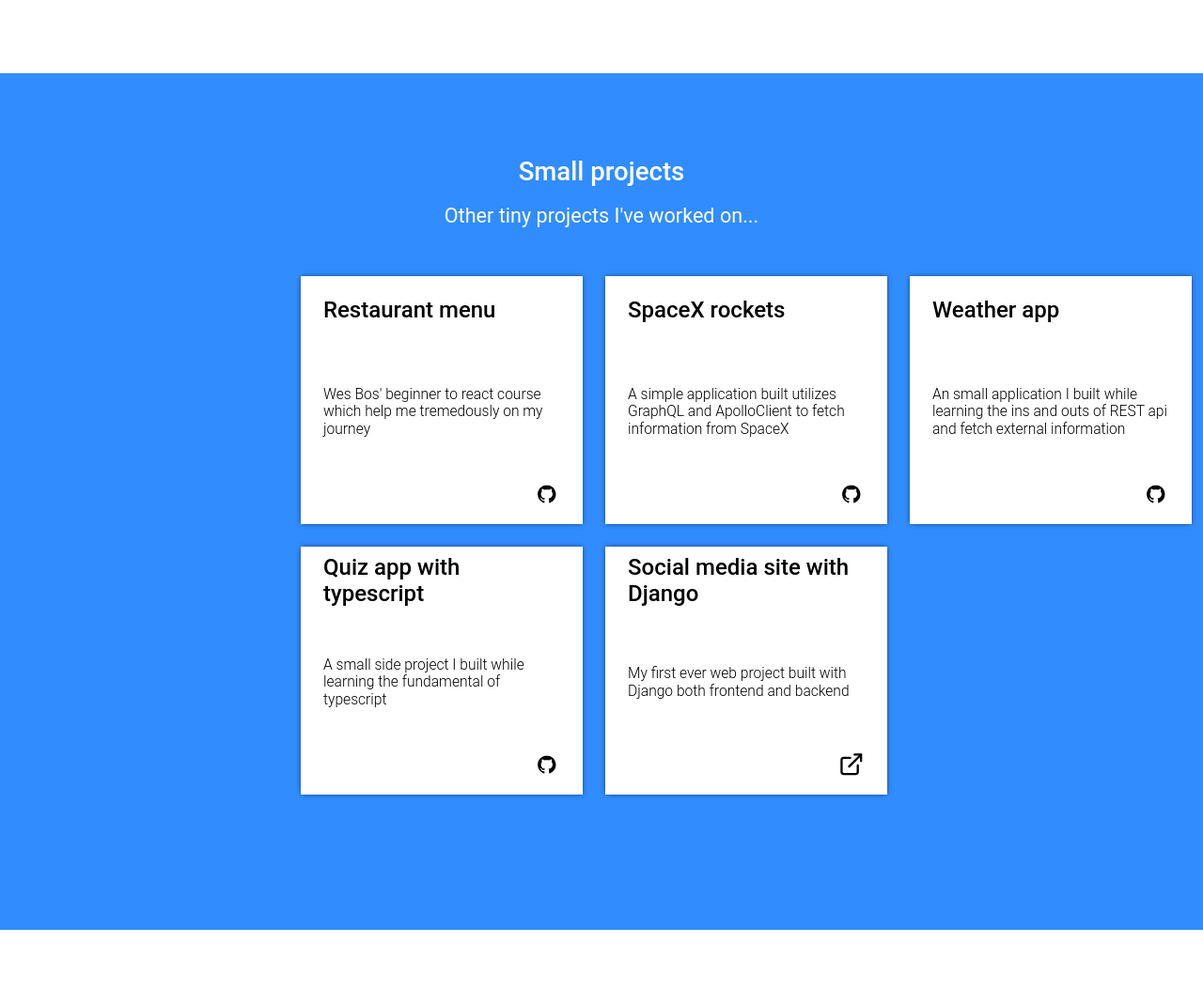
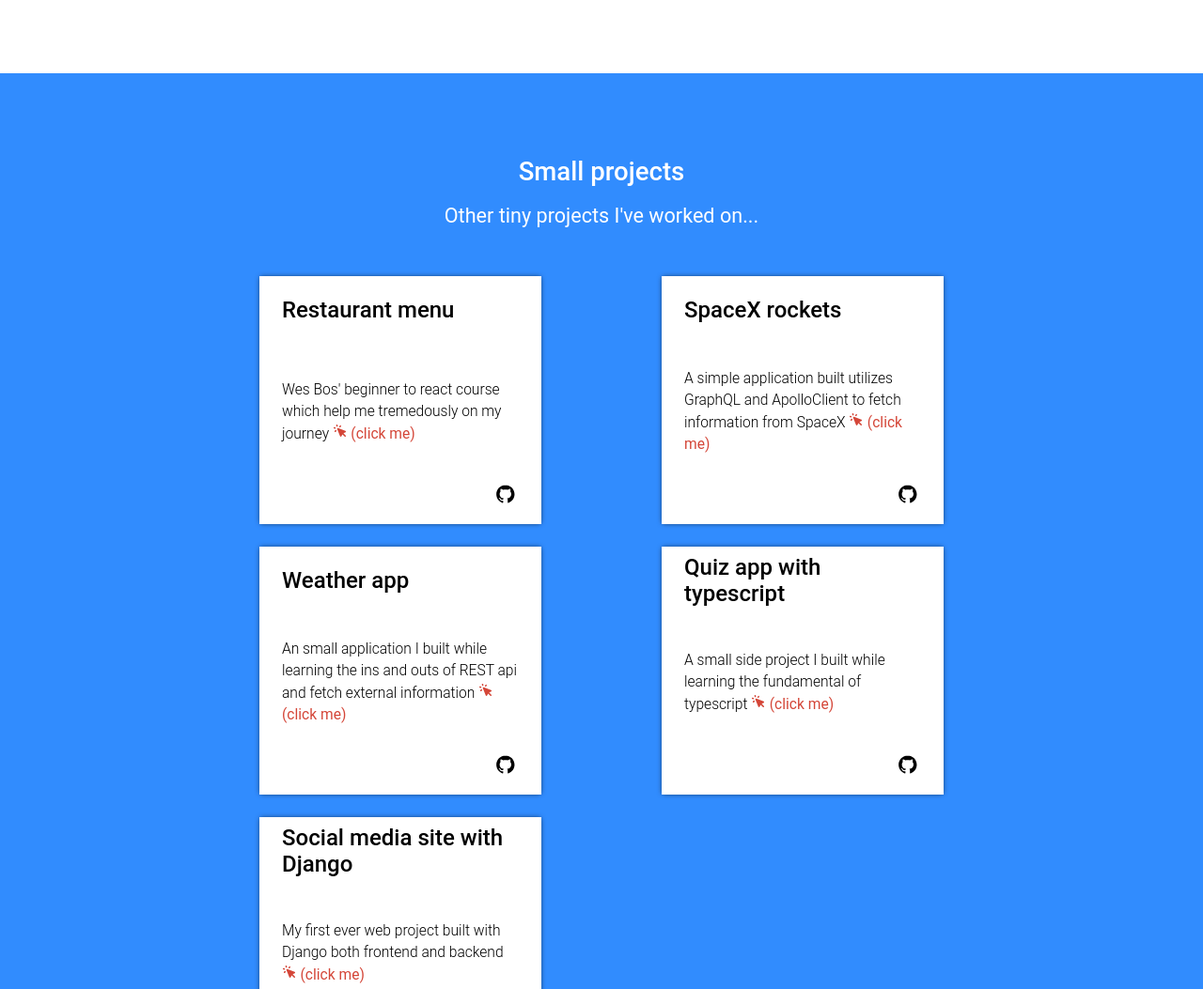
Before and after one commit to Junfengou/Portfolio-v3, a Gatsby site: page / in a window 1280 px wide. Shown: the part 4202-5255 px from the top of the page at 94% size. Before the commit the page ends 5192 px from the top, so only its background shows below. Built offline with nearby package versions, Linux system fonts and the light colour scheme; Gatsby itself is replaced by a stand-in of ours.

```diff
--- a/src/components/Projects/ProjectCard.js
+++ b/src/components/Projects/ProjectCard.js
@@ -12,13 +12,10 @@ function ProjectCard({project}) {
     console.log(stack);
     return (
         <ProjectCardStyles>
-            {/* <button className={`card ${inView ? "isVisible" : null} ${flip ? "flip" : null}`}
+
+            <button className={`card ${inView ? "isVisible" : null} ${flip ? "flip" : null}`}
             onMouseEnter={() => setFlip(true)}
             onMouseLeave={() => setFlip(false)}
-            onClick={() => setFlip(!flip)}
-            ref={ref}> */}
-            <button className={`card ${inView ? "isVisible" : null} ${flip ? "flip" : null}`}
-
             onClick={() => setFlip(!flip)}
             ref={ref}>
                 <div className="cardSide front">
--- a/src/components/Skills/TechTag.js
+++ b/src/components/Skills/TechTag.js
@@ -49,6 +49,7 @@ const SkillItemStyles = styled.div`
         p {
             font-size: var(--text-xs);
 
+
         }
     }
 
--- a/src/components/smallProjects/SmProject.js
+++ b/src/components/smallProjects/SmProject.js
@@ -2,15 +2,16 @@ import React from 'react'
 import SmProjectCard from './SmProjectCard';
 import SmProjectStyles from './SmProjectStyles'
 import smproject from "../../data/smproject"
+import { useInView } from 'react-intersection-observer';
 
 function SmProject() {
-
+    const [ ref, inView ] = useInView({ threshold: 0.2, triggerOnce: true })
     return (
         <SmProjectStyles>
-            <div className="title">
+            <div className={`title ${inView ? "isVisible" : null}`} ref={ref} >
                 <h1>Small projects</h1>
                 <p>Other tiny projects I've worked on...</p></div>
-            <div className="content">
+
                 <div className="wrapper">
                     {
                         smproject.map((project , i) => (
@@ -18,7 +19,7 @@ function SmProject() {
                         ))
                     }
                 </div>
-            </div>
+
         </SmProjectStyles>
     )
 }
--- a/src/components/smallProjects/SmProjectCard.js
+++ b/src/components/smallProjects/SmProjectCard.js
@@ -1,18 +1,21 @@
 import React, { useState } from 'react'
 import TechTag from '../Skills/TechTag';
 import ProjectCard from "./SmProjectCardStyles"
+import {HiCursorClick} from "react-icons/hi"
+import { useInView } from 'react-intersection-observer';
 
 function SmProjectCard({project}) {
-    const { title, icon, description, tech, stack } = project;
+    const { title, icon, description, tech, stack, link } = project;
     const [ flip, setFlip ] = useState(false);
+    const [ ref, inView ] = useInView({ threshold: 0.8, triggerOnce: true })
 
     return (
-        <ProjectCard onClick={() => setFlip(!flip)}>
-            <div className={`${flip ? "flip" : null}`}>
+        <ProjectCard onClick={() => setFlip(!flip)} >
+            <div className={`card ${flip ? "flip" : null} ${inView ? "animate" : null} `} ref={ref}  >
                 <div className="cardSide front">
                     <h1>{title}</h1>
-                    <h5>{description}</h5>
-                    <p>{icon}</p>
+                    <h5>{description} <span><HiCursorClick /> (click me)</span></h5>
+                    <a href={link} target="_blank" rel="noopener noreferrer">{icon}</a>
                 </div>
 
                 <div className="cardSide back">
--- a/src/components/smallProjects/SmProjectCardStyles.js
+++ b/src/components/smallProjects/SmProjectCardStyles.js
@@ -1,6 +1,10 @@
 import styled from "styled-components"
 
 const ProjectCard = styled.div`
+
+    .card{
+        /* border: solid red; */
+        opacity: 0;
         display: grid;
         height: 22rem;
         width: 25rem;
@@ -12,6 +16,7 @@ const ProjectCard = styled.div`
         border: none;
         border-radius: var(--radius-sm);
         box-shadow: var(--shadow-1);
+    }
 
 
     .cardSide {
@@ -24,9 +29,7 @@ const ProjectCard = styled.div`
         -webkit-backface-visibility: hidden;
         backface-visibility: hidden;
         overflow: hidden;
-        display: grid;
-        grid-template-rows: 6rem 1fr max-content;
-        grid-template-columns: 1fr;
+
     }
 
     .front {
@@ -36,14 +39,19 @@ const ProjectCard = styled.div`
         height: 100%; */
         align-items: center;
         background: var(--color-white);
+        cursor: pointer;
+        display: grid;
+        grid-template-rows: 6rem 1fr max-content;
 
     }
 
     .back {
         transform: rotateY(180deg);
-
-        background: var(--color-primary);
+        cursor: pointer;
+        background: var(--color-white);
         align-items: center;
+        display: grid;
+        grid-template-rows: 6rem 1fr max-content;
     }
 
 
@@ -52,7 +60,9 @@ const ProjectCard = styled.div`
         margin: 0 2rem;
         font-size: var(--text-lg);
         font-weight: var(--weight-bold);
+        display: flex;
     }
+
 
     h5 {
         text-align: start;
@@ -60,13 +70,18 @@ const ProjectCard = styled.div`
         line-height: 1.2;
         font-size: var(--text-xs);
         font-weight: var(--weight-thin);
+        line-height: 1.5;
     }
 
-    p {
+    a {
         text-align: end;
         margin: 0 2rem;
         margin-bottom: 1rem;
         font-size: var(--text-xl);
+    }
+
+    span {
+        color: var(--color-gmail);
     }
 
     .flip {
@@ -79,5 +94,25 @@ const ProjectCard = styled.div`
         }
     }
 
+    .animate {
+        animation: fadeUp 1s ease-in forwards;
+    }
+
+    @keyframes fadeUp {
+        0% {
+            opacity: 0;
+            transform: translateY(3rem);
+        }
+        40% {
+            opacity: 0.6;
+            transform: translateY(-1rem);
+        }
+        100% {
+            opacity: 1;
+            transform: translateY(0);
+        }
+    }
+
+
 `
 export default ProjectCard;
--- a/src/components/smallProjects/SmProjectStyles.js
+++ b/src/components/smallProjects/SmProjectStyles.js
@@ -34,20 +34,50 @@ const SmProjectStyles = styled.div`
         display: flex;
         justify-content: center;
         align-items: center;
+        flex-wrap: wrap;
         width: 100%;
+
+        border: solid red;
 
     }
 
     .wrapper {
         display: grid;
         grid-template-columns: repeat(3, 1fr);
-        grid-template-rows: repeat(auto, 1fr);
+        grid-template-rows: repeat(auto-fill, minmax(100px, 1fr));
         justify-items: center;
         align-items: center;
-        width: 50vw;
-        max-width: 120rem;
+        width: 65vw;
+        max-width: 80rem;
         gap: 2rem;
+        /* border: solid red; */
 
+        @media only screen and (max-width: 1350px) {
+            grid-template-columns: repeat(2, 1fr);
+        }
+
+        @media only screen and (max-width: 900px) {
+            grid-template-columns: repeat(1, 1fr);
+        }
     }
+
+    .isVisible {
+        animation: fadeIn 1.5s forwards;
+    }
+
+    @keyframes fadeIn {
+        0% {
+            opacity: 0;
+            transform: translateX(-50px);
+        }
+        40% {
+            opacity: 0.6;
+            transform: translateX(10px);
+        }
+        100% {
+            opacity: 1;
+            transform: translateX(0);
+        }
+}
 `
 export default SmProjectStyles;
--- a/src/data/smproject.js
+++ b/src/data/smproject.js
@@ -10,7 +10,7 @@ const smproject = [
         title: "Restaurant menu ",
         description: "Wes Bos' beginner to react course which help me tremedously on my journey",
         tech: "Stack",
-        stack: [react, css, graphql],
+        stack: [react, css, javascript],
         icon: <DiGithubBadge />,
         link: "https://github.com/Junfengou/Catch-of-the-day"
     },
@@ -26,7 +26,7 @@ const smproject = [
         title: "Weather app",
         description: "An small application I built while learning the ins and outs of REST api and fetch external information",
         tech: "Stack",
-        stack: [react, css, graphql],
+        stack: [react, css, rest],
         icon: <DiGithubBadge />,
         link: "https://github.com/Junfengou/weather-app-react"
     },
@@ -34,7 +34,7 @@ const smproject = [
         title: "Quiz app with typescript",
         description: "A small side project I built while learning the fundamental of typescript",
         tech: "Stack",
-        stack: [react, css, graphql],
+        stack: [react, css, typescript],
         icon: <DiGithubBadge />,
         link: "https://github.com/Junfengou/Quiz-app-typescript"
     },
@@ -42,7 +42,7 @@ const smproject = [
         title: "Social media site with Django",
         description: "My first ever web project built with Django both frontend and backend",
         tech: "Stack",
-        stack: [react, css, graphql],
+        stack: [python, django, css],
         icon: <FiExternalLink />,
         link: "http://marshpillow.pythonanywhere.com/"
     },
```
Lines whose indentation alone changed are shown as unchanged.
